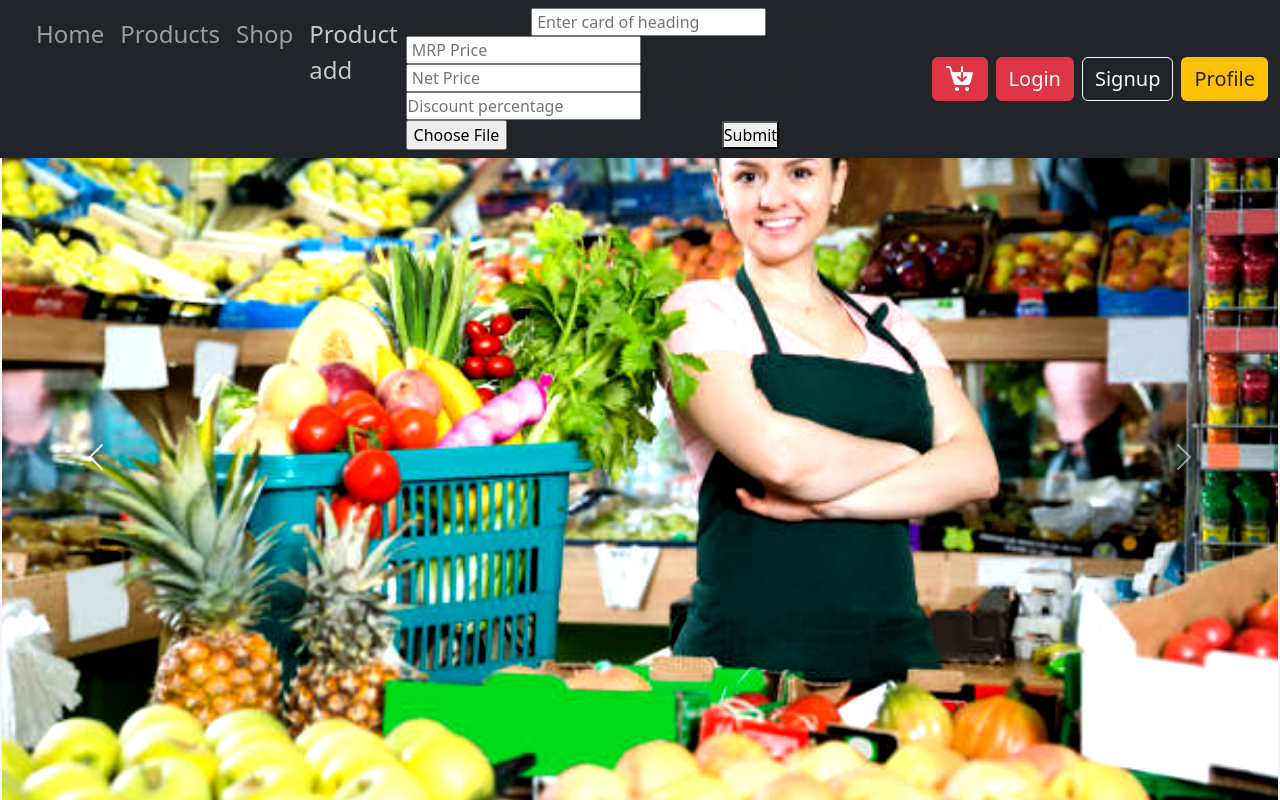
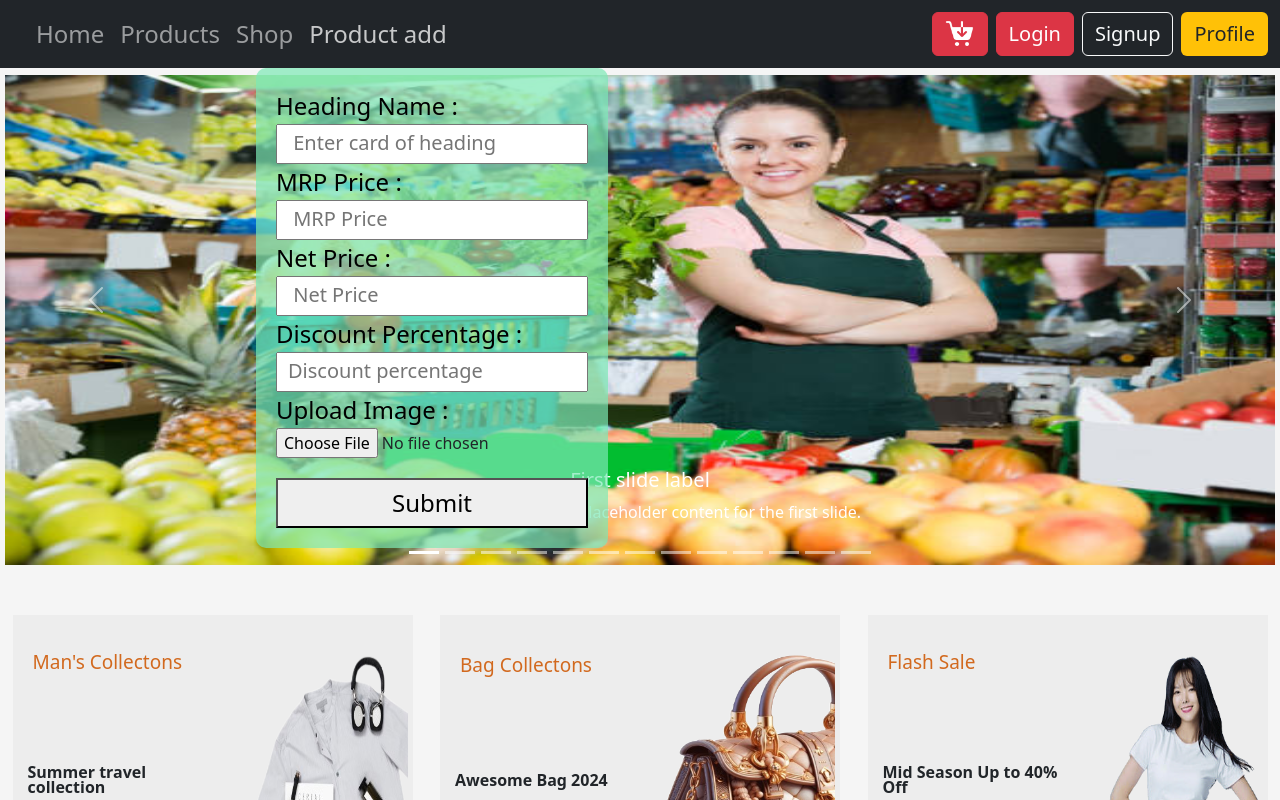
Before and after one commit to mrdeepakkushwah/E-commerce-website, a plain HTML site: page index.html in a window 1280 px wide. Both pictures are taken after a click on the link "Product add". Shown: the top 800 px of the page. Drawn offline with Linux system fonts and the light colour scheme.

Commit message:
update
update

```diff
--- a/script.js
+++ b/script.js
@@ -1,37 +1,79 @@
-let scrollContainer = document.querySelector(".photo-scroll");
-let backBtn = document.getElementById("backBtn");
-let nextBtn = document.getElementById("nextBtn");
+let container = document.querySelector("#Product-container");
+let proimage = document.getElementById("pimage");
+let proHeading = document.getElementById('heading');
+let proMrp = document.querySelector("#mrp");
+let proPrice = document.querySelector("#price");
+let disPrice = document.querySelector("#discount");
+let proBtn = document.querySelector("#price-btn");
+let uploadli = document.querySelector("#upload");
+const element = document.querySelector(".add-container");
+let addCantianer = document.querySelector(".card-container");
 
-scrollContainer.addEventListener("wheel",(evt)=>{
-    evt.preventDefault();
-    scrollContainer.scrollLeft += evt.deltaY;
-    scrollContainer.style.scrollBehavior = "smooth";
-    scrollContainer.scrollLeft += 100;
-});
-nextBtn.addEventListener("click",()=>{
-    scrollContainer.style.scrollBehavior = "smooth";
-    scrollContainer.scrollLeft += 900;
-});
-backBtn.addEventListener("click",()=>{
-    scrollContainer.style.scrollBehavior = "smooth";
+container.addEventListener("submit", (e) => {
+        e.preventDefault();
+        let heading = proHeading.value.trim();
+        let image = proimage.src;
+        let mrp = proMrp.value.trim();
+        let price = proPrice.value.trim();
+        let discount = disPrice.value.trim();
+        alert(" Your Product Successfully ..😊😊");
+        clearInput();
+        alert(`${heading} ${image} ${mrp} ${price} ${discount}`);
+        // console.log(image);
 
-    scrollContainer.scrollLeft -= 900;
+        // let card = document.createElement('div');
+        // card.className = 'card';
+        // card.innerHTML = `
+        // <div class="img-container"><img src=${image} alt="" class="img"/></div>
+        // <div class="description">
+        // <div class="hover-navbar">
+        // <div class="hover-nav"><button id="hover-btn" title="ADD TO cart"><a href="#">ADD TO
+        // CART</a></button>
+        // <p id="para-icon"><img src="./icone/icons8-eye-24.png" title="Quick Shop" id="bg-icon">
+        // <img src="./icone/icons8-like-50.png" title="Favrate" id="bg-icon">
+        // </p>
+        // </div>
+        // </div>
+        // <span id="text"><a href="#text">${heading}</a></span>
+        // <div class="price-desc">
+        // <span>₹${price}</span><span><del>₹${mrp}</del></span><span>${discount}%off</span>
+        // <button type="button" class="btn btn-outline-warning" id="buy-btn">BUY NOW</button>
+        // </div>
+        // </div>
+        // `;
+        //    addCantianer.appendChild(card);
+
 });
 
-function autoScroll() {
-    scrollContainer.scrollLeft += 1;
-    if (scrollContainer.scrollLeft === (scrollContainer.scrollWidth - scrollContainer.clientWidth)) {
-        scrollContainer.scrollLeft = 0;
-    }
+let clearInput = () => {
+        proimage.value = "";
+        proHeading.value = "";
+        proMrp.value = "";
+        proPrice.value = "";
+        disPrice.value = "";
+
 }
-
-// Call the autoScroll function every 10 milliseconds
-setInterval(autoScroll, 5);
-
-
-const myModal = document.getElementById('myModal')
-const myInput = document.getElementById('myInput')
-
-myModal.addEventListener('shown.bs.modal', () => {
-  myInput.focus()
-})
+uploadli.addEventListener('click', () => {
+        element.classList.toggle("disblock");
+});
+let card = document.createElement('div');
+card.className = 'card';
+card.innerHTML = `
+<div class="img-container"><img src=${image} alt="" class="img"/></div>
+<div class="description">
+<div class="hover-navbar">
+<div class="hover-nav"><button id="hover-btn" title="ADD TO cart"><a href="#">ADD TO
+CART</a></button>
+<p id="para-icon"><img src="./icone/icons8-eye-24.png" title="Quick Shop" id="bg-icon">
+<img src="./icone/icons8-like-50.png" title="Favrate" id="bg-icon">
+</p>
+</div>
+</div>
+<span id="text"><a href="#text">${heading}</a></span>
+<div class="price-desc">
+<span>₹${price}</span><span><del>₹${mrp}</del></span><span>${discount}%off</span>
+<button type="button" class="btn btn-outline-warning" id="buy-btn">BUY NOW</button>
+</div>
+</div>
+`;
+   addCantianer.appendChild(card);
--- a/style.css
+++ b/style.css
@@ -25,11 +25,8 @@ body {
 
 img {
     -webkit-user-select: none;
-    /* For Safari */
     -moz-user-select: none;
-    /* For Firefox */
     -ms-user-select: none;
-    /* For IE10+ */
     user-select: none;
     /* Standard */
     -webkit-user-drag: none;
@@ -43,51 +40,92 @@ img {
     --user-drag: none;
 }
 
-#nav {
+.nav-container{
+    width: 100%;
+    height: 500px;
+    position:fixed;
+    top: 0;
+    margin-bottom: 25px;
+    z-index: 1;
+    /* top:10%; */
+
+    /* bottom:90%; */
+}
+.add-container{
+    display: none;
+    border-radius: 10px;
+    position: absolute;
+    top: 70%;
+    left: 20%;
+    margin-top:20px;
+    background-color: rgba(125, 233, 181, 0.7);
+}
+.disblock{
+    display: block;
+}
+#Product-container{
+    /* margin:5px 10px 10px 15px; */
+    margin: 10px;
+    padding: 10px;
+    display: flex;
+    flex-direction: column;
+}
+#Product-container label{
+    font-size: x-large;
+    color: black;
+
+}
+#Product-container input{
+    height: 40px;
+}
+#Product-container input::placeholder{
+    font-size:20px;
+    padding-left: 10px;
+}
+.Errors{
+    font-size: large;
+    font-weight: bold;
+    color: red;
+}
+#price-btn{
+    height:50px;
+
+    font-size:x-large;
+  margin-top:10px;
+}
+.sc-container{
     width:100%;
-    margin-bottom: 20px;
-    position:fixed;
-    z-index:1;
-}
-
-.hero-section {
-    width: 100%;
-    height: max-content;
-    display: flex;
+    height:max-content;
     margin-top: 20px;
-    /* justify-content: space-between; */
+    margin-left: auto;
 }
 #scrol-img {
-    /* width: 100%; */
-    /* height: 500px; */
-    display: none;
-    padding: 2px;
+     width: 100%;
+     height: 500px;
+    padding:5px;
     margin-top: 50px;
     margin-bottom: 10px;
     transition: transform 0.5s;
-    filter: contrast(130%) brightness(105%);
+    /* filter: contrast(130%) brightness(105%); */
 
     &&:hover {
         cursor: pointer;
         transform: scale(1.05);
     }
 }
-
-.coll-wrap {
+.collections{
     display: flex;
     flex-wrap: wrap;
-    width: 100%;
-    margin: 10px 0px 10px 5px;
-    gap: 5px;
+    justify-content:space-evenly;
+    gap: 10px;
+    margin-top:30px;
 }
 
 .item {
-    width: 455px;
-    height: max-content;
+    width: 400px;
     background-color: rgb(237, 237, 237);
     margin: 5px 5px 5px 5px;
     display: flex;
-    flex-wrap: wrap;
     flex-direction: row;
     line-height: 15px;
 }
@@ -96,27 +134,28 @@ img {
     display: flex;
     flex-direction: column;
     justify-content: space-around;
-    width: 200px;
+    width: 205px;
     height: 300px;
     /* background-color: aqua; */
     margin: 0px 0px 0px 10px;
 }
 
-.coll-wrap .item #top {
+.item #top {
+    width: fit-content;
     color: chocolate;
-    font-size: 18px;
+    font-size: 19px;
     /* font-weight: bolder; */
-    margin: 10px 0px 20px 10px;
+    margin: 5px 0px 20px 10px;
 }
 
-.coll-wrap .item #para {
-    font-size: 18px;
+.item #para {
+    font-size: 16px;
     font-weight: bold;
     margin: 5px 0px 0px 5px;
 }
 
-.coll-wrap .item #title a {
-    width: 95px;
+.item #title a {
+    width: 90px;
     border-bottom: 2px solid black;
     color: black;
     padding: 0 0 5px 0;
@@ -133,9 +172,9 @@ img {
 .content2 {
     display: flex;
     justify-content: center;
-    align-items: end;
-    /* width: 180px; */
-    padding: 5px;
+    align-items:end;
+    width: 180px;
+    /* padding:5px; */
 
 }
 
@@ -598,25 +637,25 @@ hr {
 }
 
 .copyright-contianer {
-    height: max-content;
+    /* height: max-content; */
     width: 100%;
     margin: 0px auto;
-    padding: 10px 0px 0px 0px;
+    padding: 10px 0px 0px 25px;
     border-top: 1px solid #e8e8e8;
     display: flex;
     flex-wrap: wrap;
+    justify-content: space-around;
     align-items: center;
-    justify-content: space-around;
     background-color: rgb(36, 36, 36);
 }
 
 .copyright {
-    margin-left: 10px;
+    margin-left:5px;
     color: aliceblue;
 }
 
 .payment-icon {
-    margin-right: 25px;
+    margin-right: 20px;
 }
 
 .payment-icon a {
```
